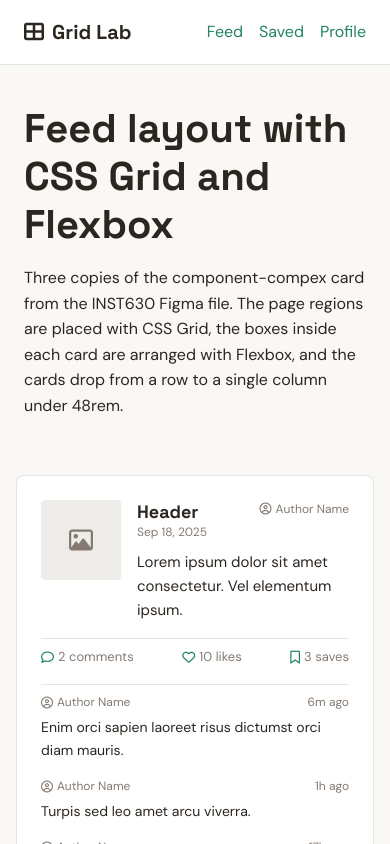
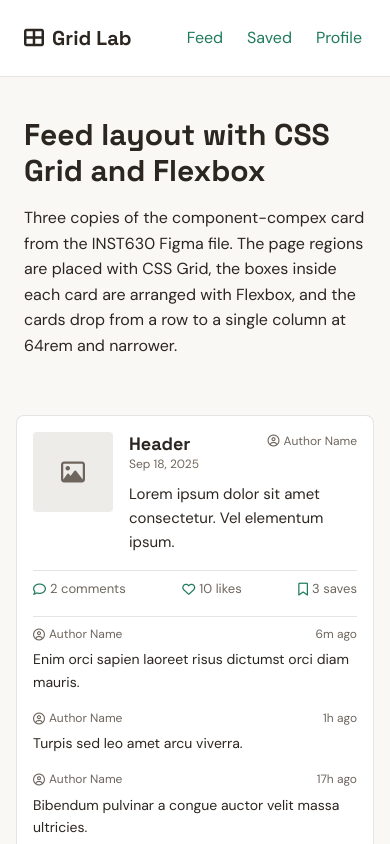
Before and after one commit to kennethyeaher/KY_gridsFlexLab, a plain HTML site: page index.html in a window 390 px wide. Shown: the top 844 px of the page. Drawn offline with Linux system fonts and the light colour scheme.

Commit message:
Improve responsive layout and keyboard accessibility

```diff
--- a/css/style.css
+++ b/css/style.css
@@ -24,8 +24,8 @@
   --color-surface: hsl(0, 0%, 100%);
   --color-surface-muted: hsl(40, 15%, 92%);
   --color-text: hsl(30, 15%, 15%);
-  --color-text-muted: hsl(30, 8%, 48%);
-  --color-accent: hsl(160, 60%, 32%);
+  --color-text-muted: hsl(30, 8%, 40%);
+  --color-accent: hsl(160, 60%, 30%);
   --color-border: hsla(30, 15%, 15%, 0.12);
 
   /* Typography */
@@ -48,6 +48,7 @@ body {
   background: var(--color-bg);
   color: var(--color-text);
   line-height: 1.6;
+  overflow-wrap: anywhere;
 }
 
 ul {
@@ -61,22 +62,32 @@ ul {
    Three columns. The outer two are flexible
    gutters and the middle one holds content up
    to 72rem. The header spans the full width so
-   its background runs edge to edge. Hero, list,
-   and footer sit in the middle column, which
-   keeps the footer at content width.
+   its background runs edge to edge. Main and
+   footer share the middle column. A second grid
+   inside main places the hero above the feed.
    =========================================== */
 
 .page-layout {
   display: grid;
   grid-template-areas:
     "header header header"
-    ".      hero   .     "
-    ".      list   .     "
+    ".      content .    "
     ".      footer .     ";
   grid-template-columns: 1fr minmax(0, var(--content-max)) 1fr;
-  grid-template-rows: auto auto 1fr auto;
+  grid-template-rows: auto 1fr auto;
   min-height: 100vh;
   gap: var(--spacing-md);
+}
+
+.page-content {
+  grid-area: content;
+  display: grid;
+  grid-template-areas:
+    "hero"
+    "list";
+  grid-template-rows: auto 1fr;
+  gap: var(--spacing-md);
+  min-width: 0;
 }
 
 /* ===========================================
@@ -122,6 +133,8 @@ ul {
   display: flex;
   justify-content: space-between;
   align-items: center;
+  flex-wrap: wrap;
+  gap: var(--spacing-sm) var(--spacing-lg);
   max-width: var(--content-max);
   margin: 0 auto;
 }
@@ -138,7 +151,22 @@ ul {
 
 .nav-links {
   display: flex;
-  gap: var(--spacing-md);
+  flex-wrap: wrap;
+  gap: var(--spacing-sm) var(--spacing-md);
+}
+
+.logo,
+.nav-links a,
+.footer-links a {
+  min-height: 2.75rem;
+}
+
+.nav-links a,
+.footer-links a {
+  display: inline-flex;
+  align-items: center;
+  justify-content: center;
+  padding: var(--spacing-xs);
 }
 
 /* Footer: caption on the left, icon links on the right */
@@ -157,6 +185,7 @@ ul {
 }
 
 .footer-links a {
+  min-width: 2.75rem;
   color: var(--color-bg);
 }
 
@@ -206,6 +235,7 @@ ul {
 /* Main content: fixed image box, description takes the rest */
 .main-content {
   display: flex;
+  flex-wrap: wrap;
   gap: var(--spacing-md);
   align-items: flex-start;
 }
@@ -227,19 +257,21 @@ ul {
   display: flex;
   flex-direction: column;
   gap: var(--spacing-sm);
-  flex: 1 1 auto;
+  flex: 1 1 8rem;
   min-width: 0;
 }
 
 /* Header row: title and date stack on the left, author sits on the right */
 .post-header {
   display: flex;
+  flex-wrap: wrap;
   justify-content: space-between;
   align-items: flex-start;
   gap: var(--spacing-sm);
 }
 
 .title-date {
+  min-width: 0;
   display: flex;
   flex-direction: column;
 }
@@ -264,7 +296,11 @@ ul {
   gap: var(--spacing-xs);
   font-size: 0.75rem;
   color: var(--color-text-muted);
-  white-space: nowrap;
+  min-width: 0;
+}
+
+.author i {
+  flex-shrink: 0;
 }
 
 .post-text {
@@ -310,6 +346,7 @@ ul {
 
 .comment-header {
   display: flex;
+  flex-wrap: wrap;
   justify-content: space-between;
   align-items: center;
   gap: var(--spacing-sm);
@@ -322,18 +359,18 @@ ul {
 /* ===========================================
    TASK 4: RESPONSIVE BREAKPOINT
 
-   Under 48rem the grid collapses to one column
-   and every region stacks. The cards switch
-   from a row to a column and each takes the
-   full width.
+   At 64rem and narrower, the page grid uses one
+   column and the cards stack. This gives the
+   image and metadata room before three cards
+   become too narrow. Flex wrapping also handles
+   long names and enlarged text inside a card.
    =========================================== */
 
-@media (max-width: 48rem) {
+@media (max-width: 64rem) {
   .page-layout {
     grid-template-areas:
       "header"
-      "hero"
-      "list"
+      "content"
       "footer";
     grid-template-columns: 1fr;
   }
@@ -350,6 +387,7 @@ ul {
   .list-item {
     flex: 1 1 auto;
     width: 100%;
+    padding: var(--spacing-md);
   }
 
   .site-footer {
@@ -363,7 +401,7 @@ ul {
 
 h1 {
   font-family: var(--font-display);
-  font-size: 2.5rem;
+  font-size: clamp(1.875rem, 1.25rem + 2vw, 2.5rem);
   font-weight: 700;
   line-height: 1.2;
   margin-bottom: var(--spacing-md);
@@ -377,3 +415,32 @@ a {
 a:hover {
   text-decoration: underline;
 }
+
+/* Keyboard focus stays visible against both light and dark surfaces. */
+:focus-visible {
+  outline: 3px solid currentColor;
+  outline-offset: 4px;
+}
+
+.page-content:focus-visible {
+  outline-offset: -3px;
+}
+
+/* Keep the skip link outside the grid flow until keyboard focus reveals it. */
+.skip-link {
+  position: absolute;
+  top: 0;
+  left: var(--spacing-md);
+  z-index: 1;
+  max-width: calc(100% - 2 * var(--spacing-md));
+  padding: var(--spacing-sm) var(--spacing-md);
+  border: 2px solid currentColor;
+  border-radius: var(--spacing-xs);
+  background: var(--color-surface);
+  color: var(--color-text);
+  transform: translateY(-150%);
+}
+
+.skip-link:focus {
+  transform: translateY(var(--spacing-sm));
+}
--- a/index.html
+++ b/index.html
@@ -14,6 +14,7 @@
   <link rel="stylesheet" href="css/style.css">
 </head>
 <body class="page-layout">
+  <a class="skip-link" href="#main-content">Skip to main content</a>
 
   <!-- Header region of the page grid. The nav inside is a flex row. -->
   <header class="site-header">
@@ -30,19 +31,20 @@
     </nav>
   </header>
 
+  <main class="page-content" id="main-content" tabindex="-1">
     <!-- Hero region of the page grid -->
-  <main class="hero-section">
+    <div class="hero-section">
       <h1>Feed layout with CSS Grid and Flexbox</h1>
       <p>
         Three copies of the component-compex card from the INST630 Figma file.
         The page regions are placed with CSS Grid, the boxes inside each card
         are arranged with Flexbox, and the cards drop from a row to a single
-      column under 48rem.
+        column at 64rem and narrower.
       </p>
-  </main>
+    </div>
 
     <!-- List region of the page grid. Each .list-item is one post card. -->
-  <section class="list-section" id="feed">
+    <section class="list-section" id="feed" aria-label="Post feed">
 
       <article class="list-item post-card">
         <!-- main content: image on the left, description column on the right -->
@@ -255,6 +257,7 @@
       </article>
 
     </section>
+  </main>
 
   <!-- Footer region of the page grid -->
   <footer class="site-footer">
```
Also changed, not shown: 1 other file. Lines whose indentation alone changed are shown as unchanged.
